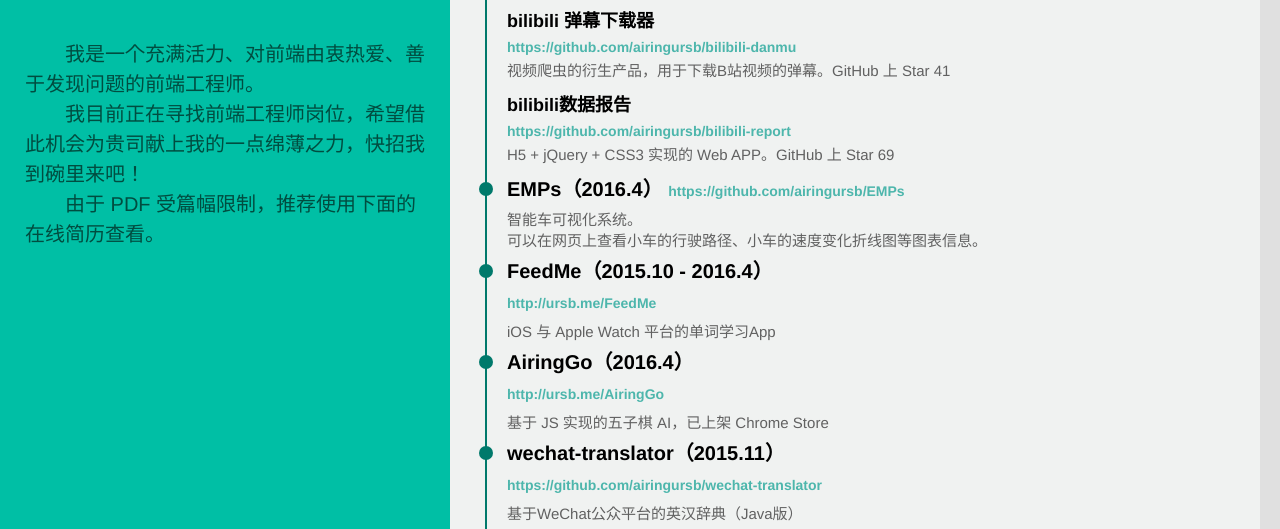
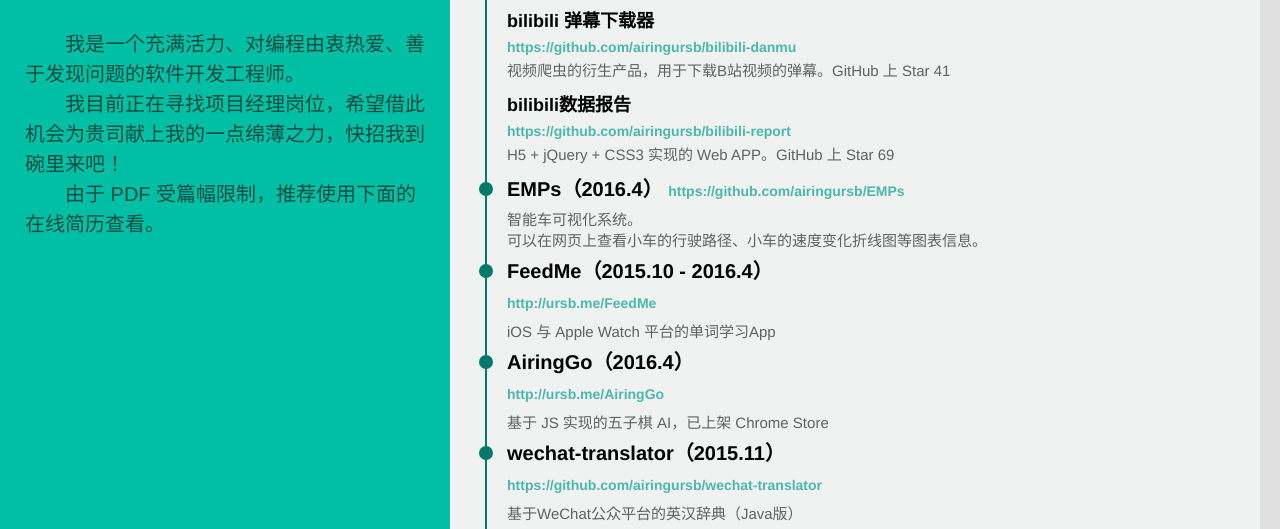
Before and after one commit to airingursb/resume, a website: page print.html in a window 1280 px wide. Shown: the part 1096-1625 px from the top of the page. Drawn offline with Linux system fonts and the light colour scheme.

Commit message:
update on 20070225

```diff
--- a/print.html
+++ b/print.html
@@ -80,8 +80,8 @@
             </li>
         </ul>
         <div class="note">
-            <p>我是一个充满活力、对前端由衷热爱、善于发现问题的前端工程师。</p>
-            <p>我目前正在寻找前端工程师岗位，希望借此机会为贵司献上我的一点绵薄之力，快招我到碗里来吧！</p>
+            <p>我是一个充满活力、对编程由衷热爱、善于发现问题的软件开发工程师。</p>
+            <p>我目前正在寻找项目经理岗位，希望借此机会为贵司献上我的一点绵薄之力，快招我到碗里来吧！</p>
             <p>由于 PDF 受篇幅限制，推荐使用下面的在线简历查看。</p>
         </div>
         <div class="qr">
```
Also changed, not shown: img/head-face.png, 2 other files.
